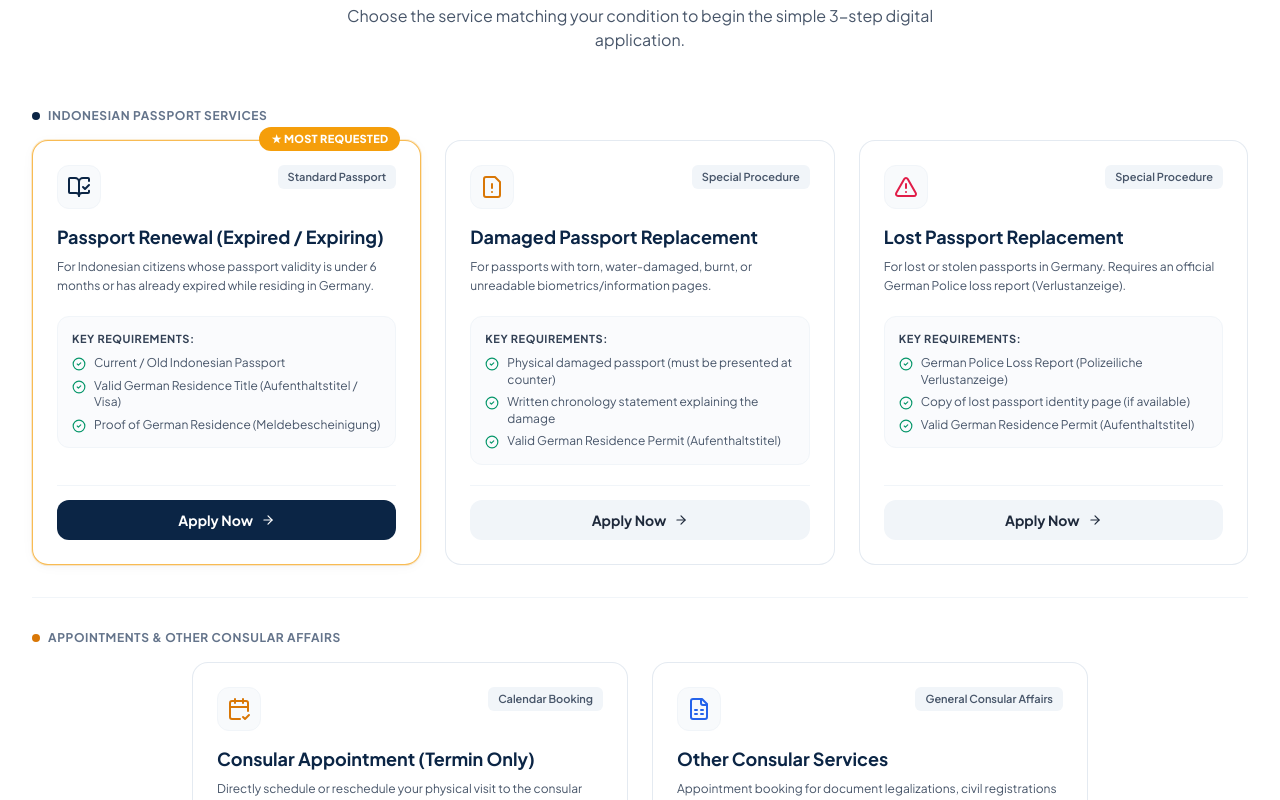
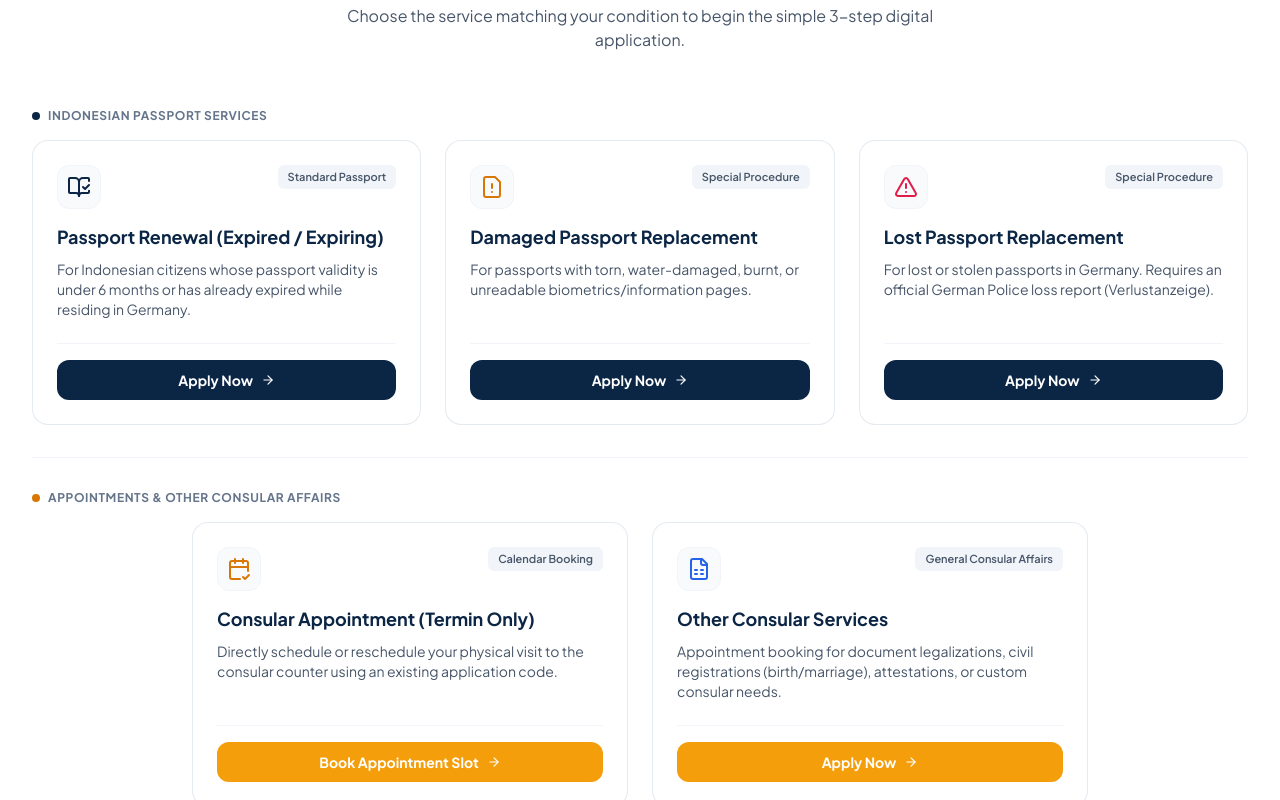
Before and after one commit to rahmadar-if/sunny-kjri-frankfurt, a React (Vite) app: page / in a window 1280 px wide. Shown: the part 940-1740 px from the top of the page. Built offline with nearby package versions, Linux system fonts and the light colour scheme.

Commit message:
refactor: simplify service catalog cards by removing product-like badge and key requirements list

```diff
--- a/src/components/ServiceCatalog.tsx
+++ b/src/components/ServiceCatalog.tsx
@@ -4,7 +4,6 @@ import {
   CalendarCheck2,
   FileWarning,
   AlertTriangle,
-  CheckCircle2,
   ArrowRight,
   FileSpreadsheet
 } from 'lucide-react';
@@ -48,29 +47,17 @@ export const ServiceCatalog: React.FC<ServiceCatalogProps> = ({
     ['passport-appointment-only', 'other-consular-services'].includes(s.id)
   );
 
-  const renderServiceCard = (service: ServiceItem, isPopular = false) => {
+  const renderServiceCard = (service: ServiceItem) => {
     const isTerminOrOther = service.id === 'passport-appointment-only' || service.id === 'other-consular-services';
     const title = lang === 'en' ? service.titleEn : service.titleId;
     const tag = lang === 'en' ? service.tagEn : service.tagId;
     const description = lang === 'en' ? service.descriptionEn : service.descriptionId;
-    const requirements = lang === 'en' ? service.requiredDocsEn : service.requiredDocsId;
 
     return (
       <div
         key={service.id}
-        className={`relative flex flex-col justify-between bg-white rounded-2xl border transition-all duration-200 p-5 sm:p-6 hover:shadow-card-hover ${
-          isPopular
-            ? 'border-sunny-gold/70 ring-1 ring-sunny-gold/20 shadow-soft'
-            : 'border-slate-200/90 hover:border-slate-300'
-        }`}
+        className="relative flex flex-col justify-between bg-white rounded-2xl border border-slate-200/90 hover:border-slate-300 transition-all duration-200 p-5 sm:p-6 hover:shadow-card-hover"
       >
-        {/* Popular Ribbon Tag */}
-        {isPopular && (
-          <div className="absolute -top-3.5 right-5 px-3 py-1 rounded-full bg-gradient-to-r from-sunny-gold to-amber-500 text-white text-[10px] sm:text-[11px] font-extrabold tracking-wide uppercase shadow-xs">
-            ★ {t.services.popularBadge}
-          </div>
-        )}
-
         <div>
           {/* Top Bar: Icon & Tag */}
           <div className="flex items-start justify-between gap-3 mb-3.5">
@@ -83,40 +70,23 @@ export const ServiceCatalog: React.FC<ServiceCatalogProps> = ({
           </div>
 
           {/* Title & Description */}
-          <h3 className="text-base sm:text-lg font-bold text-sunny-navy mb-1.5 leading-snug">
+          <h3 className="text-base sm:text-lg font-bold text-sunny-navy mb-2 leading-snug">
             {title}
           </h3>
-          <p className="text-xs text-slate-600 leading-relaxed mb-5 min-h-[36px]">
+          <p className="text-xs sm:text-sm text-slate-600 leading-relaxed mb-6">
             {description}
           </p>
-
-          {/* Key Requirements List */}
-          <div className="bg-slate-50/70 rounded-xl p-3.5 border border-slate-100 mb-5">
-            <div className="text-[11px] font-bold text-slate-700 uppercase tracking-wider mb-2">
-              {t.services.requirementsHeading}
-            </div>
-            <ul className="space-y-1.5">
-              {requirements.slice(0, 3).map((req, idx) => (
-                <li key={idx} className="flex items-start gap-2 text-xs text-slate-600">
-                  <CheckCircle2 className="w-3.5 h-3.5 text-emerald-600 mt-0.5 flex-shrink-0" />
-                  <span className="leading-snug">{req}</span>
-                </li>
-              ))}
-            </ul>
-          </div>
         </div>
 
         {/* Bottom Action Button */}
-        <div className="pt-3.5 border-t border-slate-100 mt-auto">
+        <div className="pt-4 border-t border-slate-100 mt-auto">
           {/* Trigger Button */}
           <button
             onClick={() => onSelectService(service)}
             className={`w-full py-2.5 px-4 rounded-xl font-bold text-xs sm:text-sm flex items-center justify-center gap-2 transition-all cursor-pointer ${
-              isPopular
-                ? 'bg-sunny-navy hover:bg-sunny-navyDark text-white shadow-xs hover:shadow active:scale-98'
-                : isTerminOrOther
+              isTerminOrOther
                 ? 'bg-amber-500 hover:bg-amber-600 text-white shadow-xs hover:shadow active:scale-98'
-                : 'bg-slate-100 hover:bg-sunny-navy hover:text-white text-slate-800 active:scale-98'
+                : 'bg-sunny-navy hover:bg-sunny-navyDark text-white shadow-xs hover:shadow active:scale-98'
             }`}
           >
             <span>
@@ -158,7 +128,7 @@ export const ServiceCatalog: React.FC<ServiceCatalogProps> = ({
 
           <div className="grid grid-cols-1 md:grid-cols-3 gap-6">
             {passportServices.map((service) =>
-              renderServiceCard(service, service.id === 'passport-expired')
+              renderServiceCard(service)
             )}
           </div>
         </div>
@@ -174,7 +144,7 @@ export const ServiceCatalog: React.FC<ServiceCatalogProps> = ({
 
           <div className="grid grid-cols-1 md:grid-cols-2 gap-6 max-w-4xl mx-auto">
             {bottomServices.map((service) =>
-              renderServiceCard(service, false)
+              renderServiceCard(service)
             )}
           </div>
         </div>
```
